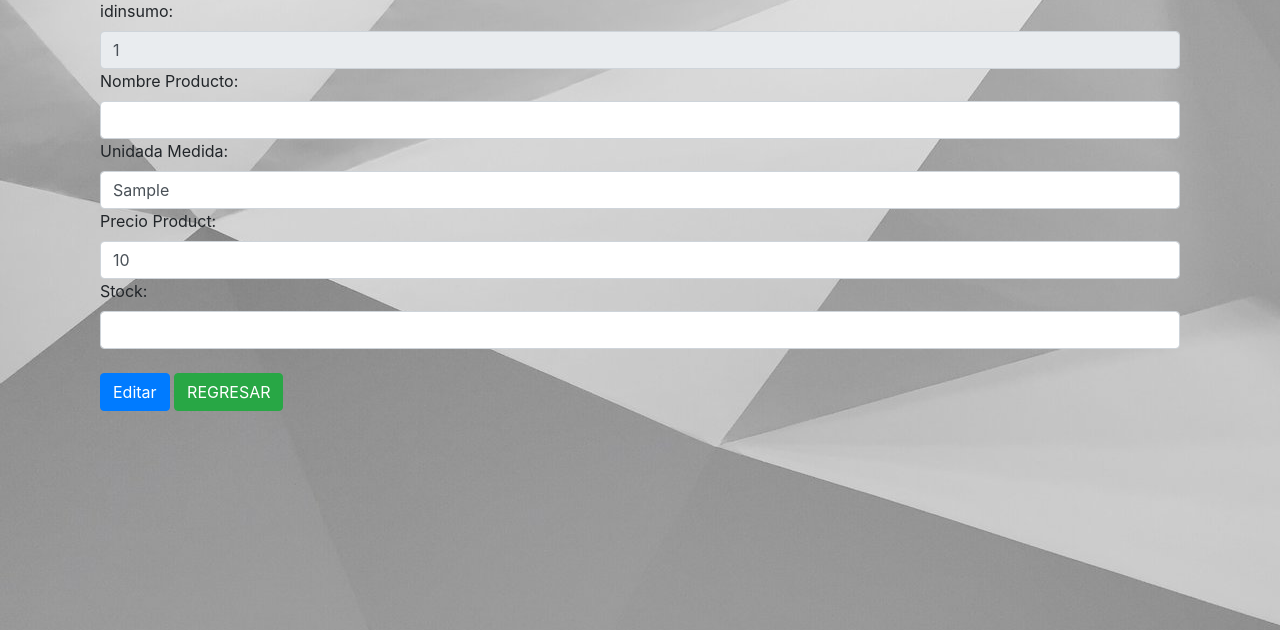
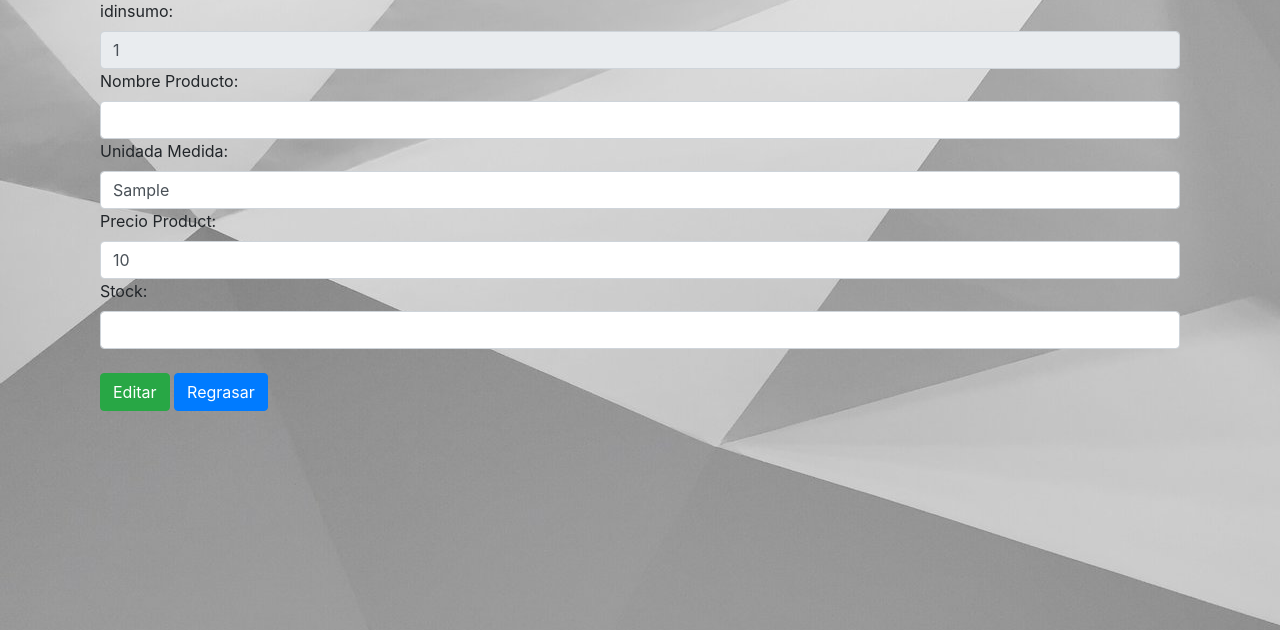
Before and after one commit to FarlyLondono/ProyectoSliceBlush, a PHP site: page /Vista/editarInsumo.php?idinsumo=1 in a window 1280 px wide. Shown: the part 131-761 px from the top of the page. Run offline with PHP 8.4, Linux system fonts and the light colour scheme; the visitor is signed in with stand-in values (Sample User, id 1); tables that the repository leaves empty or names only in its code hold one stand-in row (values such as "Sample post"); data that the repository does not hold is empty.

Commit message:
ajustes botones vistas editar

```diff
--- a/Vista/editarCliente.php
+++ b/Vista/editarCliente.php
@@ -70,8 +70,8 @@ elseif(isset($_POST["editarCliente"])){
 
 </br>
 
-    <button type="submit" name="editarCliente" class="btn btn-primary">Editar</button>
-    <a href="../menu.php" class="btn btn-success">REGRESAR</a>
+    <button type="submit" name="editarCliente" class="btn btn-success">Editar</button>
+    <a href="../menu.php" class="btn btn-primary">Regresar</a>
 
         </form>
 
--- a/Vista/editarInsumo.php
+++ b/Vista/editarInsumo.php
@@ -63,8 +63,8 @@ if(isset($_POST["editarinsumo"])){
     <input type="text" name="Stock" id="Stock" class="form-control" value="<?php echo $buscarinsumo->getStock() ?>">
     </br>
 
-    <button type="submit" name="editarinsumo" class="btn btn-primary">Editar</button>
-    <a href="../menu.php" class="btn btn-success">REGRESAR</a>
+    <button type="submit" name="editarinsumo" class="btn btn-success">Editar</button>
+    <a href="../menu.php" class="btn btn-primary">Regrasar</a>
         </form>
 
     </div>
--- a/Vista/editarProducto.php
+++ b/Vista/editarProducto.php
@@ -77,8 +77,8 @@ elseif(isset($_POST["editarProducto"])){
                 </select>
 </br>
 
-    <button type="submit" name="editarProducto" class="btn btn-primary">Editar</button>
-    <a href="../menu.php" class="btn btn-success">REGRESAR</a>
+    <button type="submit" name="editarProducto" class="btn btn-success">Editar</button>
+    <a href="../menu.php" class="btn btn-primary">Regresar</a>
 
         </form>
 
```
